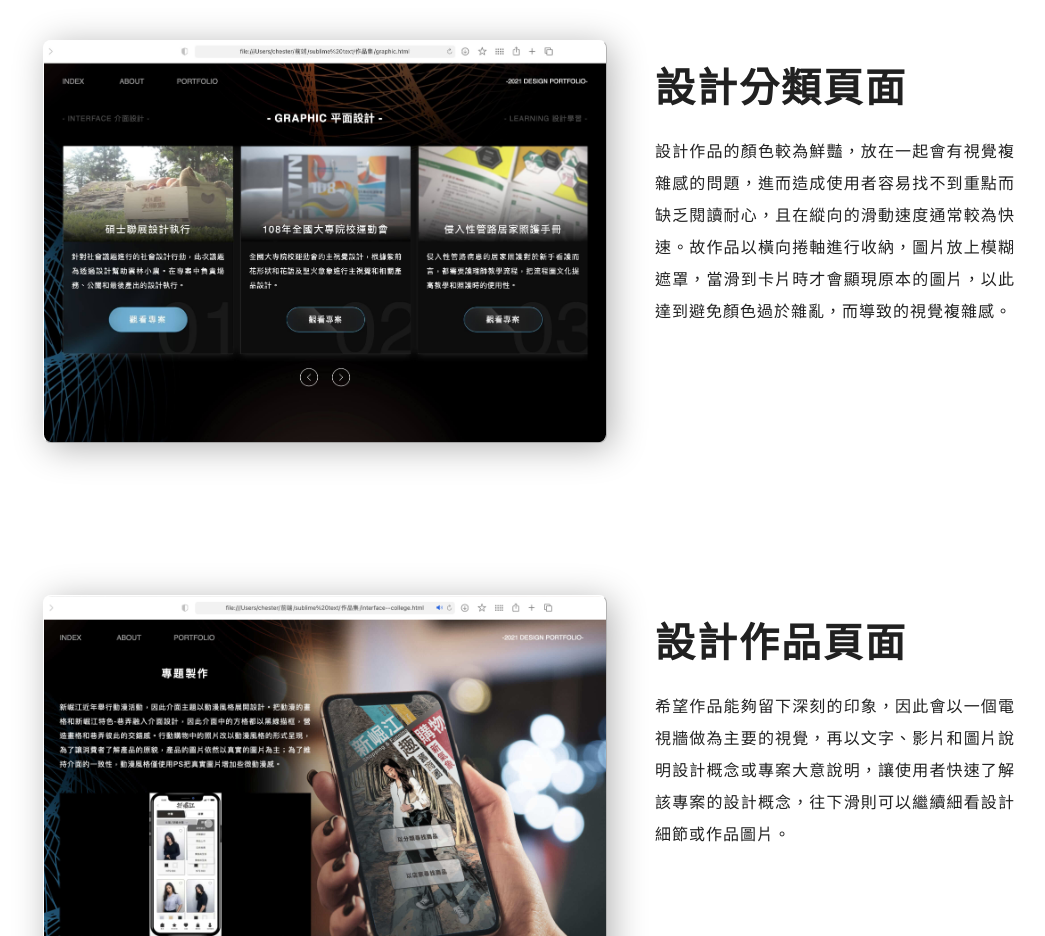
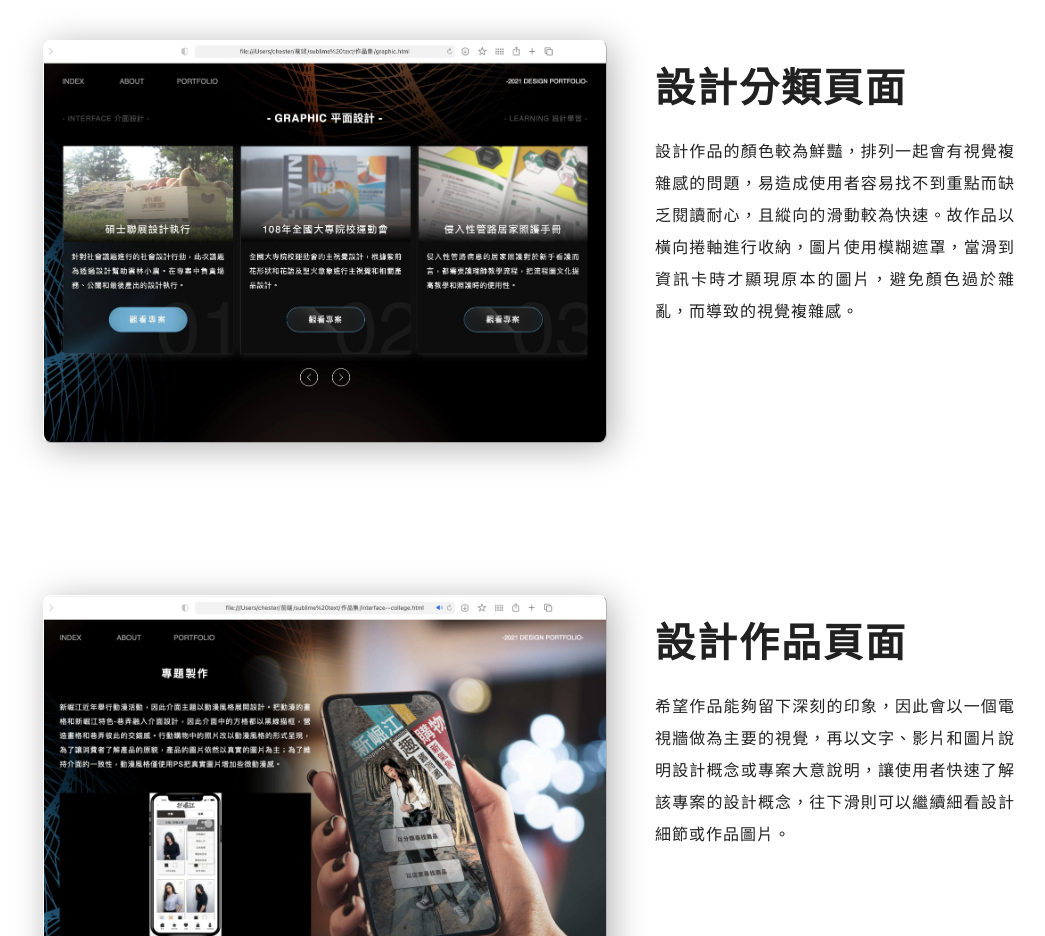
Before and after one commit to hpj0507043/hpj0507043.github.io, a plain HTML site: page interface--portfolio.html in a window 1280 px wide. Shown: the part 1380-2316 px from the top of the page, without its empty margins (111-1156 px from the left). Drawn offline with Linux system fonts and the light colour scheme; animation ran at ten frames a second.

Commit message:
Update interface--portfolio.html

```diff
--- a/interface--portfolio.html
+++ b/interface--portfolio.html
@@ -147,7 +147,7 @@
 									<div class="content-item__text u-mb-portfolio--content">
 										<div class="content-item__text">
 											<h3>設計分類頁面</h3>
-											<p>設計作品的顏色較為鮮豔，放在一起會有視覺複雜感的問題，進而造成使用者容易找不到重點而缺乏閱讀耐心，且在縱向的滑動速度通常較為快速。故作品以橫向捲軸進行收納，圖片放上模糊遮罩，當滑到卡片時才會顯現原本的圖片，以此達到避免顏色過於雜亂，而導致的視覺複雜感。</p>
+											<p>設計作品的顏色較為鮮豔，排列一起會有視覺複雜感的問題，易造成使用者容易找不到重點而缺乏閱讀耐心，且縱向的滑動較為快速。故作品以橫向捲軸進行收納，圖片使用模糊遮罩，當滑到資訊卡時才顯現原本的圖片，避免顏色過於雜亂，而導致的視覺複雜感。</p>
 										</div>
 									</div>
 								</div>
```
